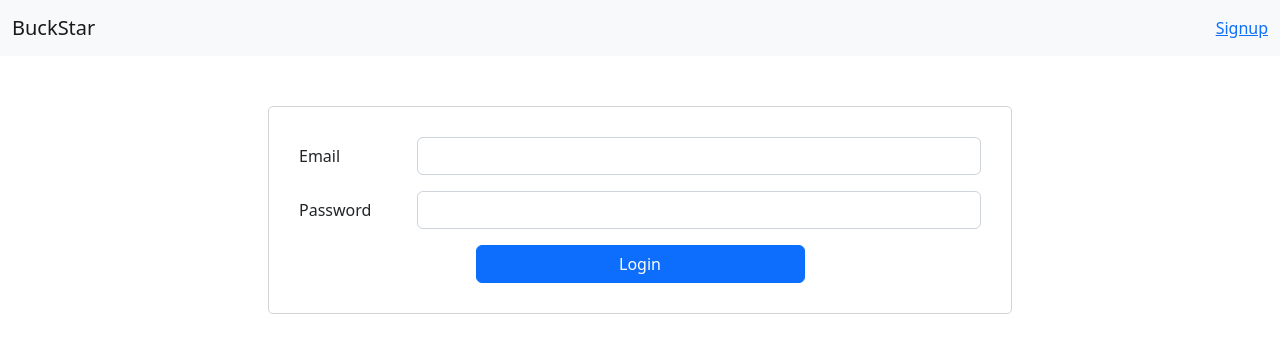
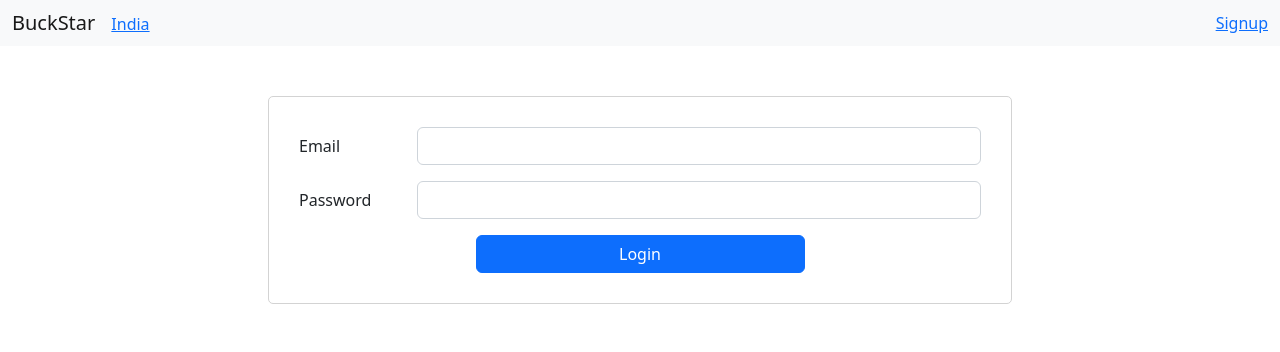
Before and after one commit to electro75/distributed-systems, an Angular app: page /login in a window 1280 px wide. Shown: the top 352 px of the page. Built offline with nearby package versions, Linux system fonts and the light colour scheme.

Commit message:
add region support

```diff
--- a/src/app/app.config.ts
+++ b/src/app/app.config.ts
@@ -1,8 +1,9 @@
 import { ApplicationConfig } from '@angular/core';
 import { provideRouter } from '@angular/router';
+import { provideAnimations } from '@angular/platform-browser/animations'
 
 import { routes } from './app.routes';
 
 export const appConfig: ApplicationConfig = {
-  providers: [provideRouter(routes)]
+  providers: [provideRouter(routes), provideAnimations()]
 };
--- a/src/app/header/header.component.html
+++ b/src/app/header/header.component.html
@@ -1,6 +1,19 @@
 <nav class="navbar navbar-expand-lg navbar-light bg-light">
     <div class="container-fluid">
-        <a class="navbar-brand" href="#">BuckStar</a>
+        <div>
+            <a class="navbar-brand" href="#">BuckStar</a>
+            <span dropdown>
+                <a href id="basic-link" dropdownToggle (click)="false"
+                    aria-controls="basic-link-dropdown">{{selectedRegion}}</a>
+                <ul id="basic-link-dropdown" *dropdownMenu class="dropdown-menu show" role="menu"
+                    aria-labelledby="basic-link">
+                    <li *ngFor="let choice of regions">
+                        <span class="dropdown-item" (click)="updateRegion(choice)">{{choice}}</span>
+                    </li>
+                </ul>
+            </span>
+        </div>
+
         <div *ngIf="!isAuth && activeRoute === 'login'">
             <a routerLink="/signup">Signup</a>
         </div>
--- a/src/app/header/header.component.ts
+++ b/src/app/header/header.component.ts
@@ -1,17 +1,29 @@
+import { ɵBrowserAnimationBuilder } from '@angular/animations';
 import { CommonModule } from '@angular/common';
 import { Component, OnInit } from '@angular/core';
 import { Router, RouterModule, NavigationEnd } from '@angular/router';
+import { BsDropdownModule } from "ngx-bootstrap/dropdown"
+import { DataService } from '../services/data.service';
 
 @Component({
   selector: 'app-header',
   standalone: true,
-  imports: [CommonModule, RouterModule],
+  imports: [CommonModule, RouterModule, BsDropdownModule],
   templateUrl: './header.component.html',
-  styleUrl: './header.component.scss'
+  styleUrl: './header.component.scss',
+  providers: [DataService]
 })
 export class HeaderComponent implements OnInit {
 
-  constructor(private router: Router) {
+  public regions = [
+    'India',
+    'US',
+    'Ireland'
+  ]
+
+  public selectedRegion = ""
+
+  constructor(private router: Router, private data: DataService) {
     this.router.events.subscribe((ev) => {
       if (ev instanceof NavigationEnd) {
         switch (ev.url) {
@@ -26,6 +38,13 @@ export class HeaderComponent implements OnInit {
         }
       }
     })
+
+    this.selectedRegion = data.getGlobalRegion();
+  }
+
+  updateRegion(region: string) {
+    this.data.updateGlobalRegion(region)
+    this.selectedRegion = region
   }
 
   public isAuth: boolean = false;
--- a/src/app/services/data.service.ts
+++ b/src/app/services/data.service.ts
@@ -5,5 +5,15 @@ import { Injectable } from '@angular/core';
 })
 export class DataService {
 
+  private globalRegion = 'India'
+
+  getGlobalRegion() {
+    return this.globalRegion;
+  }
+
+  updateGlobalRegion(region: string) {
+    this.globalRegion = region
+  }
+
   constructor() { }
 }
```
